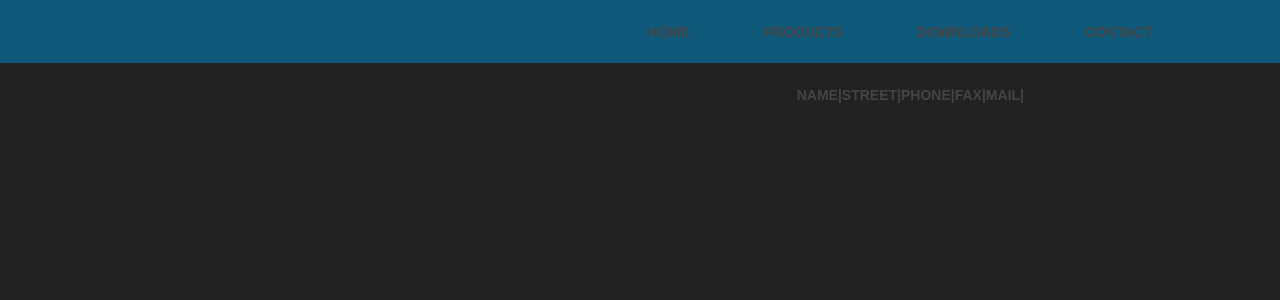
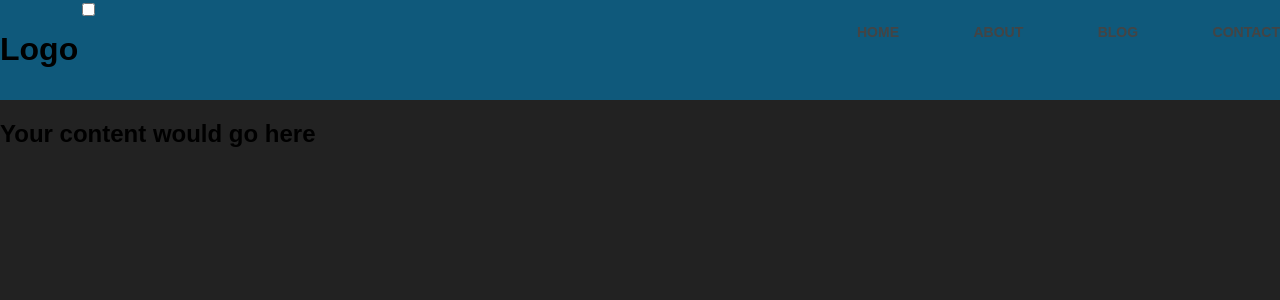
Before and after one commit to beastofrock/php, a PHP site: page / in a window 1280 px wide. Shown: the top 300 px of the page. Run offline with PHP 8.4, Linux system fonts and the light colour scheme.

Commit message:
Update index.php

```diff
--- a/index.php
+++ b/index.php
@@ -7,26 +7,23 @@
 
 <body>
           <header>
-    <div class="container">
-      <h1 class="logo"></h1>
+  <h1 class="logo">Logo</h1>
+  <input type="checkbox" id="nav-toggle" class="nav-toggle">
   <nav>
     <ul>
-          <li><a href="#">home</a></li>
-          <li><a href="#">products</a></li>
-          <li><a href="#">downloads</a></li>
-          <li><a href="#">contact</a></li>
+      <li><a href="#">Home</a></li>
+      <li><a href="#">About</a></li>
+      <li><a href="#">Blog</a></li>
+      <li><a href="#">Contact</a></li>
     </ul>
   </nav>
-    </div>
+  <label for="nav-toggle" class="nav-toggle-label">
+    <span></span>
+  </label>
 </header>
-<footer>
-    <div class="containerfooter">
-      <h1 class="logo"></h1>
-      <nav>
-        <ul>
-          <li><a href="#">name|street|phone|fax|mail|</a></li>
-        </ul>
-      </nav>
+
+<div class="content">
+  <h2>Your content would go here</h2>
 </div>
 
 </body>
```
Lines whose indentation alone changed are shown as unchanged.
